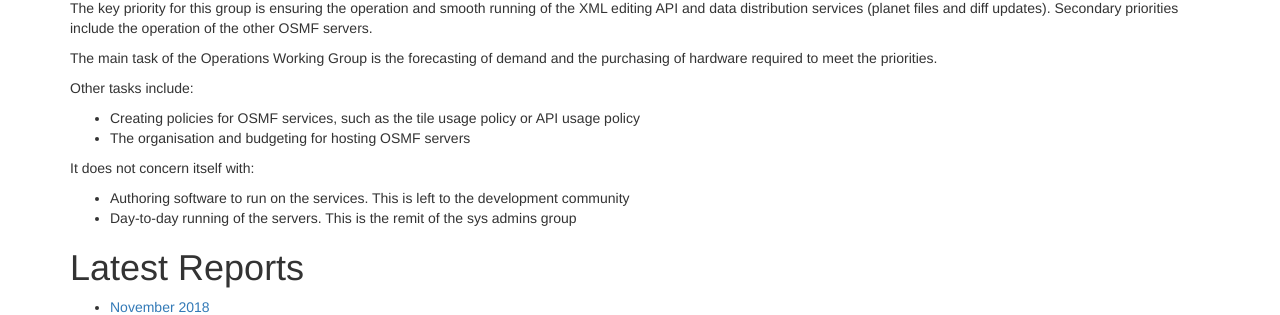
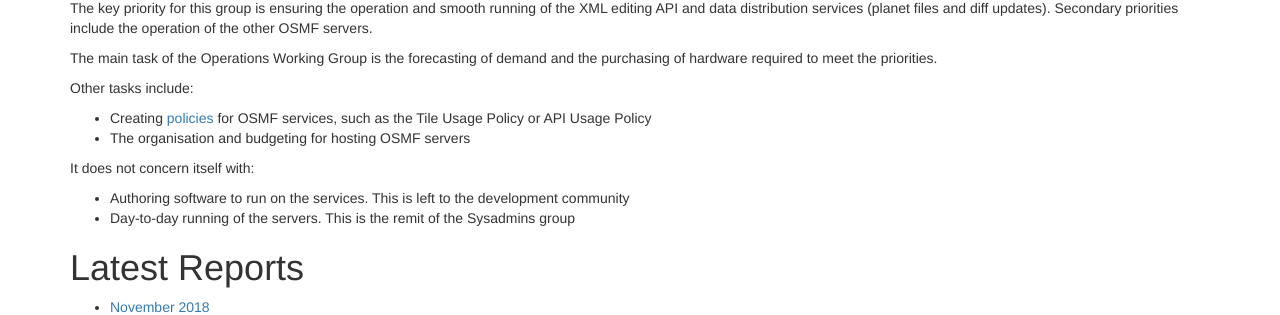
Before and after one commit to openstreetmap/owg-website, a Jekyll site: the page built from index.md, in a window 1280 px wide. Shown: the part 174-489 px from the top of the page. Built offline with Jekyll 4.4.1, drawn with Linux system fonts in a browser that asks for light colours.

Commit message:
Minor copy edits

```diff
--- a/index.md
+++ b/index.md
@@ -12,13 +12,13 @@
 
 Other tasks include:
 
-* Creating policies for OSMF services, such as the tile usage policy or API usage policy
+* Creating [policies]({{ site.baseurl }}/policies/) for OSMF services, such as the Tile Usage Policy or API Usage Policy
 * The organisation and budgeting for hosting OSMF servers
 
 It does not concern itself with:
 
 * Authoring software to run on the services. This is left to the development community
-* Day-to-day running of the servers. This is the remit of the sys admins group
+* Day-to-day running of the servers. This is the remit of the Sysadmins group
 
 # Latest Reports
 
```
